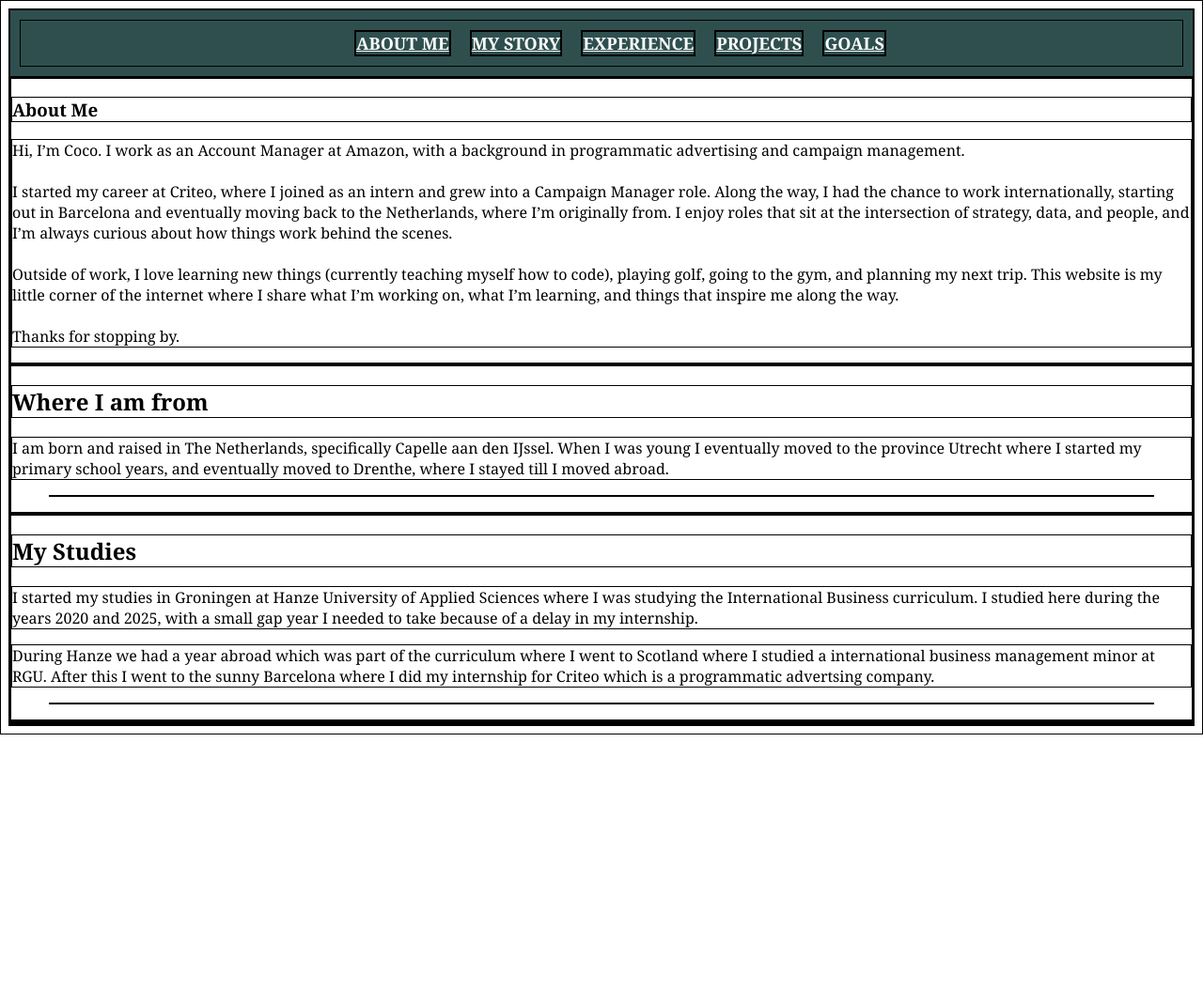
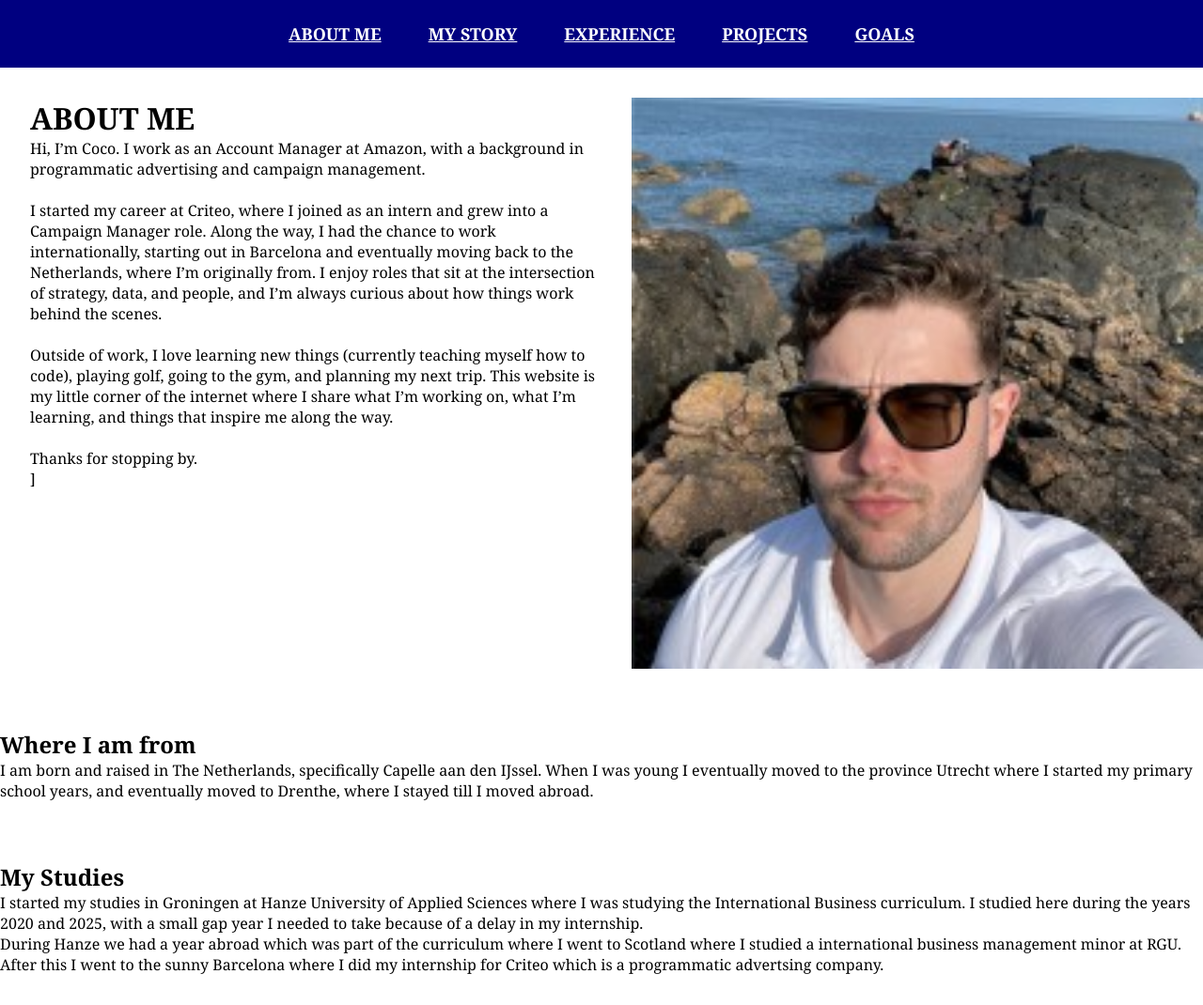
Before and after one commit to Scalehouse/MyCV, a plain HTML site: page index.html in a window 1280 px wide. Shown: the whole page at 94% size. Before the commit the page ends 800 px from the top, so only its background shows below. Drawn offline with Linux system fonts and the light colour scheme.

Commit message:
improvements

```diff
--- a/index.html
+++ b/index.html
@@ -5,8 +5,8 @@
   </head>
   <body>
   <!-- This is the navigation of my website-->
-    <nav>
-      <ul>
+    <nav class="navigation">
+      <ul class="navigation-options">
         <li><a href="">About Me</a></li>
         <li><a href="">My Story</a></li>
         <li><a href="">Experience</a></li>
@@ -16,21 +16,25 @@
     </nav>
 
   <!-- This is the section where I introduce myself (About me)-->
-    <section id="About Me">
-      <article>
+    <section id="About Me" class="about-me">
+      <article class="about-me-text">
         <H1>About Me</H1>
         <p>Hi, I’m Coco. I work as an Account Manager at Amazon, with a background in programmatic advertising and campaign management.<br><br>I started my career at Criteo, where I joined as an intern and grew into a Campaign Manager role. Along the way, I had the chance to work internationally, starting out in Barcelona and eventually moving back to the Netherlands, where I’m originally from. I enjoy roles that sit at the intersection of strategy, data, and people, and I’m always curious about how things work behind the scenes.<br><br>Outside of work, I love learning new things (currently teaching myself how to code), playing golf, going to the gym, and planning my next trip. This website is my little corner of the internet where I share what I’m working on, what I’m learning, and things that inspire me along the way.<br><br>Thanks for stopping by.</p>
-      </article>
+]      </article>
+       <img src="./images/coco-profile-image.jpg" class="about-me-image">
     </section>
 
     <!-- Here I want to list my storie, so where I started, and where I am at currently-->
-    <section>
+    <section class="where-i-am-from">
       <article>
         <h2>Where I am from</h2>
         <p>I am born and raised in The Netherlands, specifically Capelle aan den IJssel. When I was young I eventually moved to the province Utrecht where I started my primary school years, and eventually moved to Drenthe, where I stayed till I moved abroad.</p>
         <figure></figure>
         <figcaption></figcaption>
       </article>
+    </section>
+
+    <section class="my-studies">
       <article>
         <h2>My Studies</h2>
         <p>I started my studies in Groningen at Hanze University of Applied Sciences where I was studying the International Business curriculum. I studied here during the years 2020 and 2025, with a small gap year I needed to take because of a delay in my internship.</p>
@@ -39,6 +43,7 @@
         <figcaption></figcaption>
       </article>
     </section>
+
   </body>
   <footer>
 
--- a/styles/general.css
+++ b/styles/general.css
@@ -1,26 +1,64 @@
 * {
-  border: 1px;
-  border-color: black;
-  border-style: solid;
-  font-family: Georgia;
+  margin: 0;
+  padding: 0;
+  font-family: georgia;
 }
 
-nav {
-  font-family: Georgia;
+
+
+.navigation, .navigation-options {
+  background-color: navy;
+  color: white;
+  font-family: Times Georgia, 'Times New Roman', Times, serif;
   font-size: 18px;
   font-weight: bold;
-  text-transform: uppercase
-}
-
-nav {
-  background-color: darkslategrey;
-}
-
-ul, li {
+  text-transform: uppercase;
+  width: 100%;
   list-style: none;
   display: flex;
   justify-content: center;
-  margin: 10px;
+}
+
+.navigation-options {
+  gap: 50px;
+  padding: 24px 0;
+  margin: 0;
+}
+
+.about-me {
+  display: flex;
+  align-items: flex-start;
+  gap: 32px;
+  padding: 32px;
+  box-sizing: border-box;
+  width: 100%;
+}
+
+.about-me-text, .about-me-image {
+  flex: 0 0 50%;
+}
+
+.about-me-image img {
+  display: block;
+  height: auto;
+  width: 50%;;
+}
+
+
+
+.where-i-am-from {
+  padding: 32px 0;
+}
+
+.my-studies {
+  padding: 32px 0;
+}
+
+h1 {
+  text-transform: uppercase;
+  font-weight: bold;
+  font-size: 32px;
+  margin: 0;
 }
 
 a {
```
